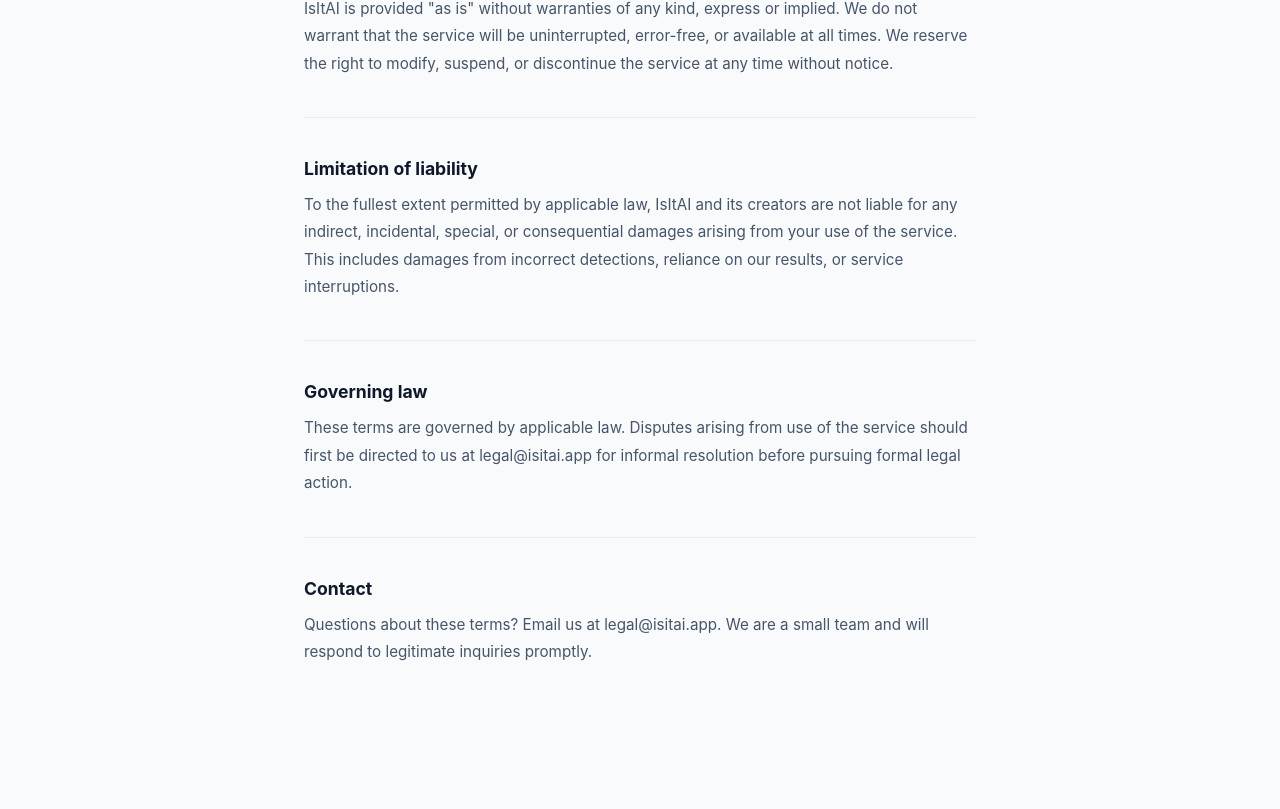
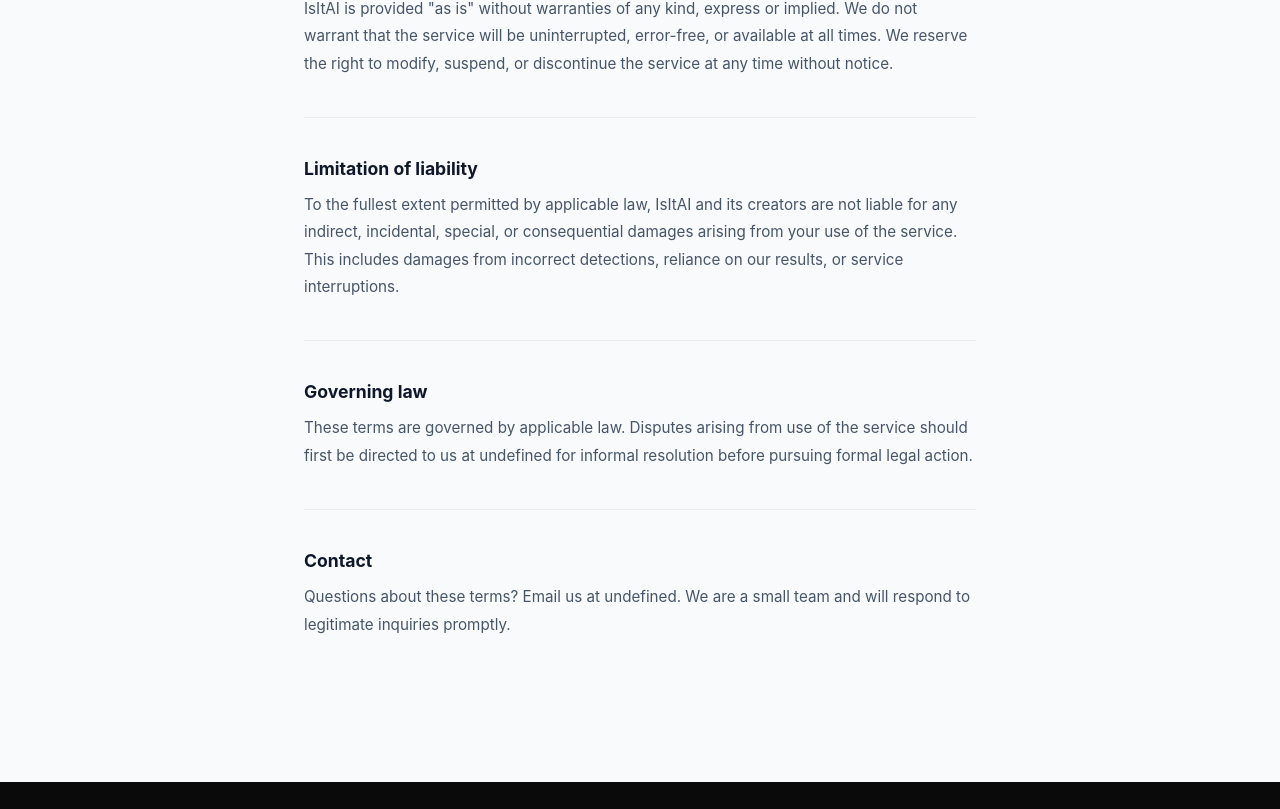
Before and after one commit to Ali2191/isitai, a Next.js app in the folder isitai/: page /terms in a window 1280 px wide. Shown: the part 1618-2427 px from the top of the page. After the commit the page ends 2400 px from the top, so only its background shows below. Built offline with nearby package versions, Linux system fonts and the light colour scheme.

Commit message:
fix(security): Email address exposed; Email address exposed

```diff
--- a/isitai/app/privacy/page.js
+++ b/isitai/app/privacy/page.js
@@ -22,10 +22,10 @@
           { title: 'Cookies and analytics', content: 'We use no third-party advertising cookies. We may use basic, privacy-respecting analytics to understand aggregate usage patterns — for example, how many images are analyzed per day. This data is aggregated and never linked to individual users. You can disable cookies in your browser settings without affecting the core functionality of the app.' },
           { title: 'Third-party services', content: 'IsItAI uses Hugging Face Inference API to run AI model analysis on uploaded images. Image data is transmitted to Hugging Face servers during processing according to their privacy policy. We use Vercel for hosting, which may collect standard web server logs. We do not use any advertising networks, social media trackers, or data brokers.' },
           { title: 'Data retention', content: 'We do not retain image data. Server logs (IP addresses, timestamps) are retained for a maximum of 30 days for security and abuse prevention purposes, then automatically deleted. We do not build profiles, track behavior over time, or associate requests across sessions.' },
-          { title: 'Your rights', content: 'Since we do not store personal data linked to individuals, most data subject requests do not apply. If you believe we hold data about you, or if you have any privacy concern, contact us at privacy@isitai.app and we will respond within 5 business days.' },
+          { title: 'Your rights', content: 'Since we do not store personal data linked to individuals, most data subject requests do not apply. If you believe we hold data about you, or if you have any privacy concern, contact us at ' + process.env.PRIVACY_EMAIL + ' and we will respond within 5 business days.' },
           { title: 'Children', content: 'IsItAI is not directed at children under 13. We do not knowingly collect information from children. If you are a parent or guardian and believe your child has submitted information through our service, contact us and we will promptly address it.' },
           { title: 'Changes to this policy', content: 'We may update this policy as the service evolves. Changes will be posted on this page with an updated date. Continued use of the service after changes constitutes acceptance of the updated policy.' },
-          { title: 'Contact', content: 'Questions about this policy? Email us at privacy@isitai.app. We are committed to being transparent and responsive about how we handle your data.' },
+          { title: 'Contact', content: 'Questions about this policy? Email us at ' + process.env.PRIVACY_EMAIL + '. We are committed to being transparent and responsive about how we handle your data.' },
         ].map((section, i) => (
           <div key={i} style={{ marginBottom: '2.5rem', paddingBottom: '2.5rem', borderBottom: i < 9 ? '1px solid rgba(0,0,0,0.06)' : 'none' }}>
             <h2 style={{ fontSize: '1.1rem', fontWeight: 700, margin: '0 0 0.75rem', color: '#0f172a' }}>{section.title}</h2>
--- a/isitai/app/terms/page.js
+++ b/isitai/app/terms/page.js
@@ -24,8 +24,8 @@
           { title: 'Prohibited content', content: 'Do not upload images that are illegal, involve child sexual abuse material (CSAM), constitute targeted harassment of real individuals, or violate any applicable law. We reserve the right to block access to users who submit prohibited content and to report illegal content to the appropriate authorities.' },
           { title: 'No warranties', content: 'IsItAI is provided "as is" without warranties of any kind, express or implied. We do not warrant that the service will be uninterrupted, error-free, or available at all times. We reserve the right to modify, suspend, or discontinue the service at any time without notice.' },
           { title: 'Limitation of liability', content: 'To the fullest extent permitted by applicable law, IsItAI and its creators are not liable for any indirect, incidental, special, or consequential damages arising from your use of the service. This includes damages from incorrect detections, reliance on our results, or service interruptions.' },
-          { title: 'Governing law', content: 'These terms are governed by applicable law. Disputes arising from use of the service should first be directed to us at legal@isitai.app for informal resolution before pursuing formal legal action.' },
-          { title: 'Contact', content: 'Questions about these terms? Email us at legal@isitai.app. We are a small team and will respond to legitimate inquiries promptly.' },
+          { title: 'Governing law', content: 'These terms are governed by applicable law. Disputes arising from use of the service should first be directed to us at ' + process.env.CONTACT_EMAIL + ' for informal resolution before pursuing formal legal action.' },
+          { title: 'Contact', content: 'Questions about these terms? Email us at ' + process.env.CONTACT_EMAIL + '. We are a small team and will respond to legitimate inquiries promptly.' },
         ].map((section, i) => (
           <div key={i} style={{ marginBottom: '2.5rem', paddingBottom: '2.5rem', borderBottom: i < 9 ? '1px solid rgba(0,0,0,0.06)' : 'none' }}>
             <h2 style={{ fontSize: '1.1rem', fontWeight: 700, margin: '0 0 0.75rem', color: '#0f172a' }}>{section.title}</h2>
```
